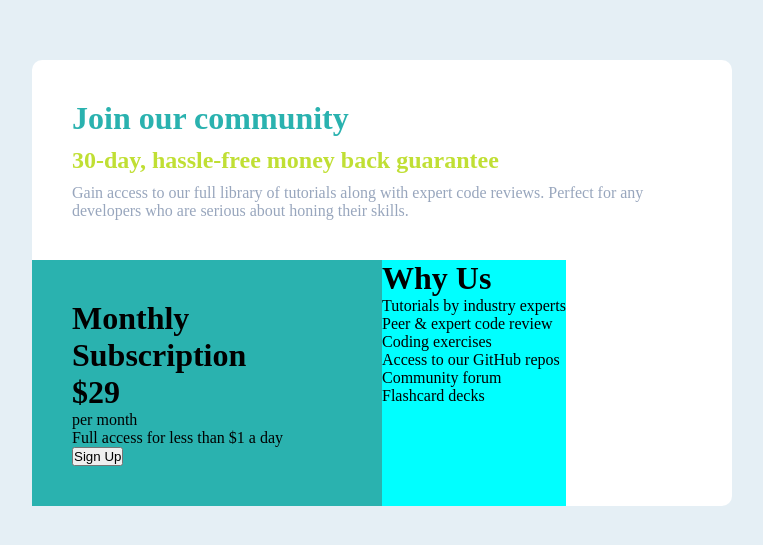
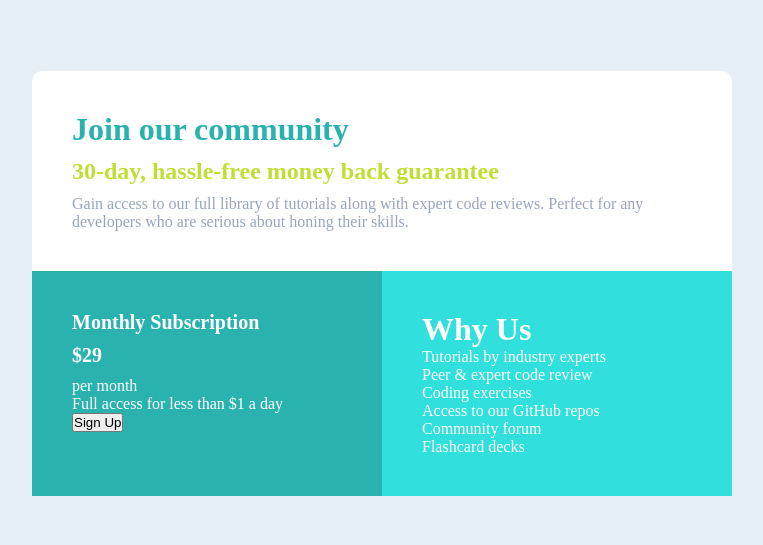
Before and after one commit to peaaccceee/SPGC, a plain HTML site: page index.html in a window 1280 px wide. Shown: the part 117-662 px from the top of the page, without its empty margins (258-1021 px from the left). Drawn offline with Linux system fonts and the light colour scheme.

Commit message:
modified styling

```diff
--- a/style.css
+++ b/style.css
@@ -1,3 +1,6 @@
+@import url('https://fonts.googleapis.com/css2?family=Fraunces:ital,opsz,wght@0,9..144,100..900;1,9..144,100..900&family=Karla:ital,wght@0,200..800;1,200..800&display=swap');
+
+
 * {
     margin: 0;
     padding: 0;
@@ -40,7 +43,8 @@
 
 .second-cont {
     display: flex;
-    /* justify-content: space-between; */
+    color: white;
+    /* font: 'Karla', sans-serif; */
 }
 
 .one {
@@ -50,5 +54,14 @@
 }
 
 .two {
-    background-color: aqua;
+    background-color: #31e0dd;
+    padding: 40px;
+    width: 50%;
 }
+
+.text h1 {
+    font-size: 20px;
+    margin-bottom: 10px;
+    /* font: 'Karla', sans-serif; */
+    /* gap: 10px; */
+}
```
